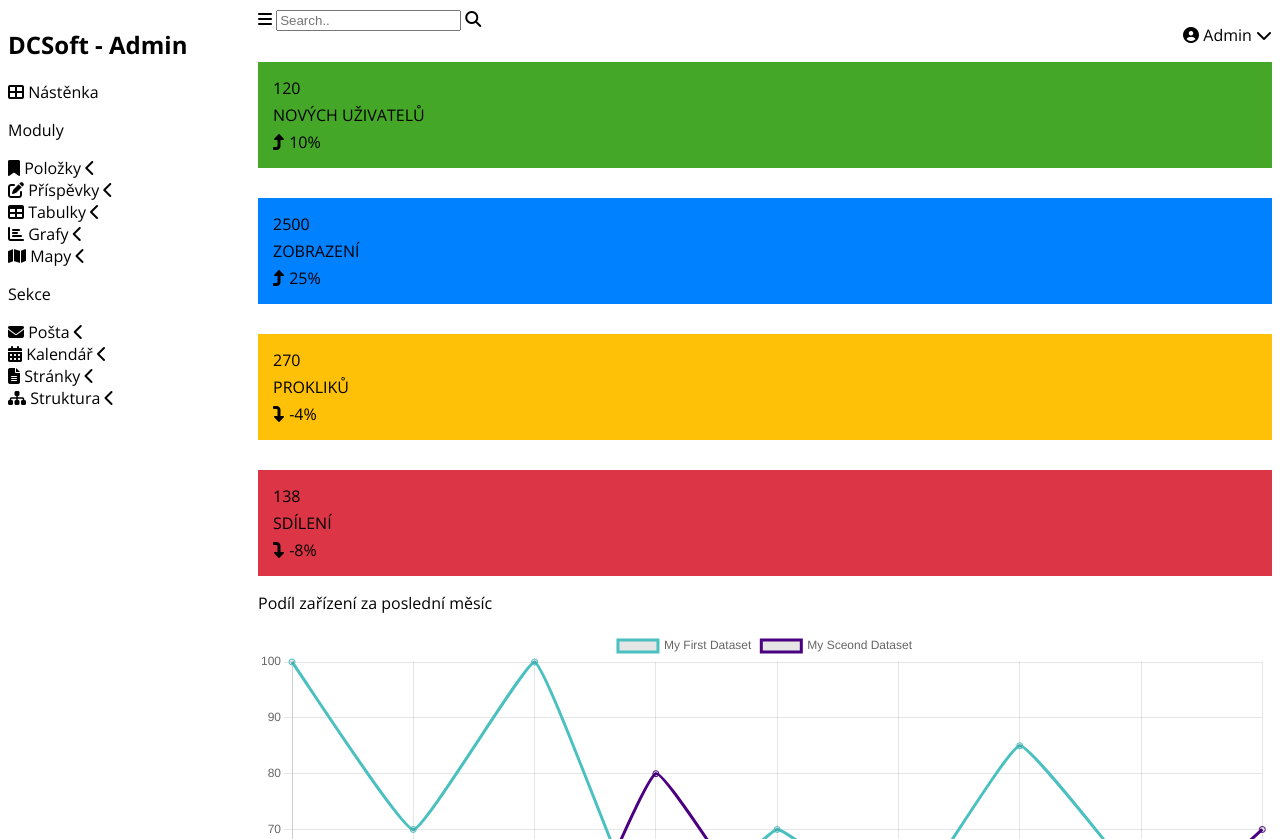
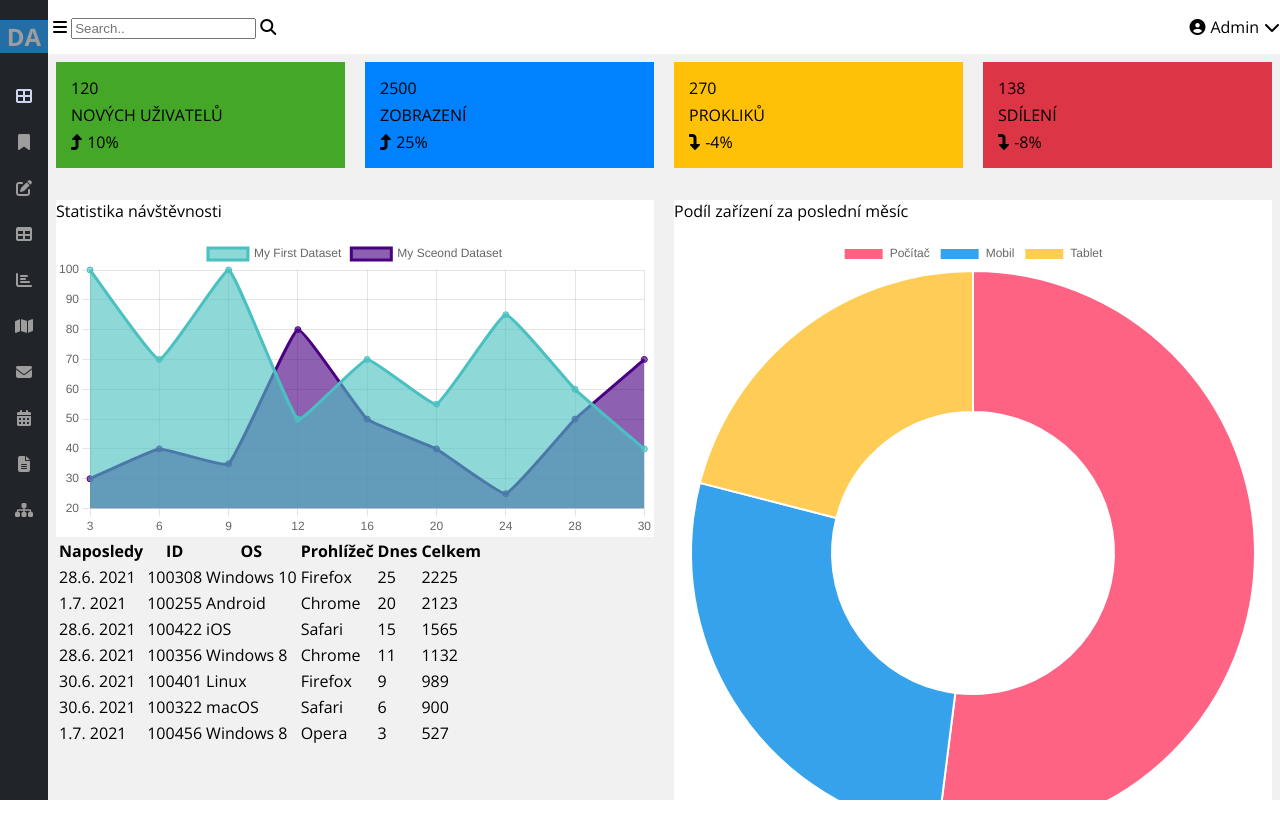
Before and after one commit to evarybkova/projekt-nastenka, a plain HTML site: page index.html in a window 1280 px wide. Shown: the top 839 px of the page. After the commit the page ends 800 px from the top, so only its background shows below. Drawn offline with nearby package versions, Linux system fonts and the light colour scheme.

Commit message:
variables, colors, sidebar, grid layouts

```diff
--- a/index.html
+++ b/index.html
@@ -15,61 +15,63 @@
 <body>
 
         <ul class="sidebar">
-            <li>
-                <h2>DCSoft - Admin</h2>
+            <li class="da">
+                <h2>DA</h2>
+            </li>
+            <li class="sidebar-active">
                 <i class="fas fa-th-large"></i>
-                <a>Nástěnka</a>
+                <!-- <a>Nástěnka</a> -->
             </li>
             <li>
-                <p>Moduly</p>
+                <!-- <p>Moduly</p> -->
             </li>
             <li>
                 <i class="fas fa-bookmark"></i>
-                <a>Položky</a>
-                <i class="fas fa-chevron-left"></i>
+                <!-- <a>Položky</a>
+                <i class="fas fa-chevron-left"></i> -->
             </li>
             <li>
                 <i class="fas fa-edit"></i>
-                <a>Příspěvky</a>
-                <i class="fas fa-chevron-left"></i>
+                <!-- <a>Příspěvky</a>
+                <i class="fas fa-chevron-left"></i> -->
             </li>
             <li>
                 <i class="fas fa-table"></i>
-                <a>Tabulky</a>
-                <i class="fas fa-chevron-left"></i>
+                <!-- <a>Tabulky</a>
+                <i class="fas fa-chevron-left"></i> -->
             </li>
             <li>
                 <i class="fas fa-chart-bar"></i>
-                <a>Grafy</a>
-                <i class="fas fa-chevron-left"></i>
+                <!-- <a>Grafy</a>
+                <i class="fas fa-chevron-left"></i> -->
             </li>
             <li>
                 <i class="fas fa-map"></i>
-                <a>Mapy</a>
-                <i class="fas fa-chevron-left"></i>
+                <!-- <a>Mapy</a>
+                <i class="fas fa-chevron-left"></i> -->
             </li>
-            <li>
+            <!-- <li>
                 <p>Sekce</p>
-            </li>
+            </li> -->
             <li>
                 <i class="fas fa-envelope"></i>
-                <a>Pošta</a>
-                <i class="fas fa-chevron-left"></i>
+                <!-- <a>Pošta</a>
+                <i class="fas fa-chevron-left"></i> -->
             </li>
             <li>
                 <i class="fas fa-calendar-alt"></i>
-                <a>Kalendář</a>
-                <i class="fas fa-chevron-left"></i>
+                <!-- <a>Kalendář</a>
+                <i class="fas fa-chevron-left"></i> -->
             </li>
             <li>
                 <i class="fas fa-file-alt"></i>
-                <a>Stránky</a>
-                <i class="fas fa-chevron-left"></i>
+                <!-- <a>Stránky</a>
+                <i class="fas fa-chevron-left"></i> -->
             </li>
             <li>
                 <i class="fas fa-sitemap"></i>
-                <a>Struktura</a>
-                <i class="fas fa-chevron-left"></i>
+                <!-- <a>Struktura</a>
+                <i class="fas fa-chevron-left"></i> -->
             </li>
         </ul>
 
@@ -88,6 +90,8 @@
             </div>
 
         </navbar>
+
+
 
         <div class="boxgrid">
             <div class="boxgrid-box-green">
@@ -113,16 +117,15 @@
         </div>
 
         <div class="container-big">
-            <class class="cantainer-left">
-                <div>
-                    <p>Podíl zařízení za poslední měsíc</p>
-
+            <div class="cantainer-left">
+                <div class="chart">
+                    <p>Statistika návštěvnosti</p>
                     <canvas id="firstChart"></canvas>
                 </div>
 
 
 
-                <table>
+                <table class="table">
                     <tr>
                     <th>Naposledy</th>
                     <th>ID</th>
@@ -193,9 +196,9 @@
             </div>
             <div class="container-right">
 
-                <div>
+                <div class="chart">
+                    <p>Podíl zařízení za poslední měsíc</p>
                     <canvas id="secondChart"></canvas>
-
                 </div>
 
 
@@ -206,9 +209,7 @@
             </div>
 
         </div>
-        <footer>
-
-        </footer>
+        <footer></footer>
     </div>
     <script>
         window.onload = function() {
@@ -222,15 +223,16 @@
                     {
                         label: 'My First Dataset',
                         data: [100, 70, 100, 50, 70, 55, 85, 60, 40],
-                        fill: false,
-
+                        fill: true,
+                        backgroundColor: 'rgba(75, 192, 192, .623)',
                         borderColor: 'rgb(75, 192, 192)',
                         tension: 0.1
                     },
                     {
                         label: 'My Sceond Dataset',
                         data: [30, 40, 35, 80, 50, 40, 25, 50, 70],
-                        fill: false,
+                        fill: true,
+                        backgroundColor: 'rgba(75, 0, 130, .623)',
                         borderColor: 'rgb(75,0,130)',
                         tension: 0.1
                     }
@@ -239,7 +241,8 @@
                 },
                 options: {
                 responsive: true,
-                maintainAspectRatio: true
+                maintainAspectRatio: true,
+
                 }
             });
 
@@ -252,6 +255,7 @@
                 datasets: [{
                     label: 'My First Dataset',
                     data: [52, 27, 21],
+
                     backgroundColor: [
                         'rgb(255, 99, 132)',
                         'rgb(54, 162, 235)',
@@ -262,10 +266,21 @@
                 },
                 options: {
                     responsive: true,
-                maintainAspectRatio: true
+                    maintainAspectRatio: true,
+
+
+
+
                 }
+
+
+
             });
         }
+
+
+
+
     </script>
 </body>
 </html>
--- a/style.scss
+++ b/style.scss
@@ -1,47 +1,88 @@
 html {
 	box-sizing: border-box;
+
 }
 *, ::before, ::after {
 	box-sizing: inherit;
 }
 
-
+$bluedark: #246EA7;
+$bluelight: #0081ff;
+$red: #dc3545;
+$green: #45A728;
+$yellow: #ffc107;
+$sidebar-background: #212529;
+$sidebar-item: #9D9D9D;
+$sidebar-active: #CFD7F0;
+$content-background: #F1F1F1;
+$navbar-background: #FFFFFF;
 
 
 body {
     font-family: 'Open Sans', sans-serif;
     display: flex;
+    margin: 0;
+
 
 
 }
 .content {
     flex-grow: 1;
     min-width: 0;
+    max-width: 100%;
+    margin: 0;
+    height: 100vh;
+    overflow-y: scroll;
+    overflow-x: hidden;
 
 
 
 
 
+    background-color: $content-background;
+
+
 
 }
+
+.table {
+
+
+
+
+}
+
 .menu {
     display: flex;
+    background-color: $navbar-background;
+    align-items: center;
+    justify-content: space-between;
 
 
-    justify-content: space-between;
 
-    &-admin p {
-        display: inline-block;
+    & input {
+
+    }
+    &-searchbar {
+        margin: 5px;
+    }
+
+    &-admin {
+        display: flex;
+        align-items: center;
+        gap: 5px;
+
+
+
     }
 
 }
 
 .boxgrid {
     display: grid;
-
     grid-template-columns: auto;
     grid-template-rows: repeat(4, 1fr);
-    gap: 30px;
+    gap: 20px;
     align-items: center;
 
     & > div {
@@ -50,31 +91,83 @@ body {
     }
 
     .boxgrid-box-red {
-        background-color: #dc3545
+        background-color: $red;
 
     }
     .boxgrid-box-green {
-        background-color: #45A728;
+        background-color: $green;
     }
     .boxgrid-box-blue {
-        background-color: #0081ff
+        background-color: $bluelight;
     }
     .boxgrid-box-yellow {
-        background-color: #ffc107;
+        background-color: $yellow;
     }
     .box-text {
 
         margin: 5px;
     }
-}
+    @media screen and (min-width: 750px) {
+        grid-template-columns: repeat(2, 1fr);
+        grid-template-rows: repeat(2, 1fr);
+    }
 
-.sidebar  {
-    list-style: none;
-    padding: 0;
-    flex-basis: 250px;
-    flex-shrink: 0;
-    margin: 0;
+    @media screen and (min-width: 1100px) {
+        grid-template-columns: repeat(4, 1fr);
+        grid-template-rows: 1fr;
+    }
+
 
 
 
 }
+
+
+.container-big {
+    @media screen and (min-width: 800px) {
+        display: grid;
+        grid-template-columns: repeat( 2, minmax(250px, 1fr) );
+        gap: 20px;
+        min-width: 0;
+
+
+
+    }
+}
+
+.boxgrid,
+.container-big {
+    padding: 8px;
+}
+.sidebar  {
+    list-style: none;
+    padding: 0;
+    flex-basis: auto;
+    flex-shrink: 0;
+    margin: 0;
+
+    height: 100vh;
+
+
+    background-color: $sidebar-background;
+    color: $sidebar-item;
+    text-align: center;
+
+    .da {
+        background-color: $bluedark;
+        margin: 0;
+    }
+}
+.sidebar-active {
+    color: $sidebar-active;
+}
+.sidebar i {
+    padding: 15px;
+
+}
+
+.chart {
+    background-color: $navbar-background;
+
+
+}
```
Also changed, not shown: style.min.css, 1 other file. Lines whose indentation alone changed are shown as unchanged.
